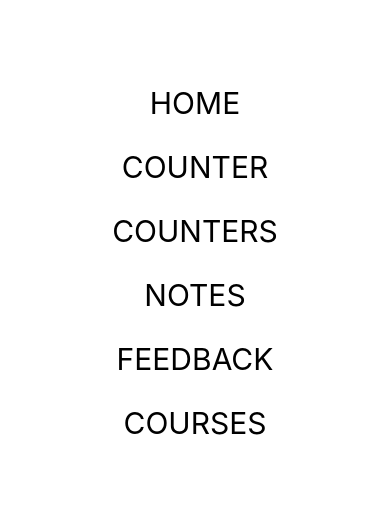
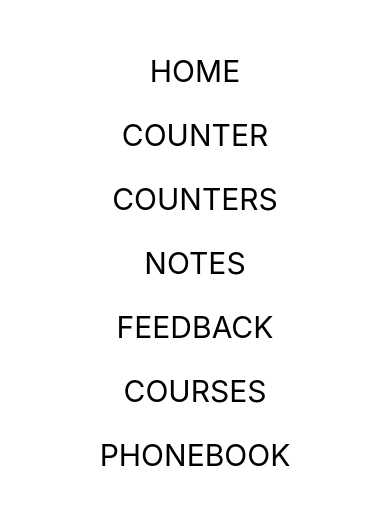
Before and after one commit to oelearning/fullstackopen-1c, a React (Vite) app in the folder 1c/: page / in a window 390 px wide. Shown: the part 159-664 px from the top of the page. Built offline with nearby package versions, Linux system fonts and the light colour scheme.

Commit message:
add phonebook link

```diff
--- a/1c/src/components/MenuPop/constants.js
+++ b/1c/src/components/MenuPop/constants.js
@@ -22,5 +22,9 @@ export const LINKS = [
   {
     name: 'courses',
     path: '/courses'
+  },
+  {
+    name: 'phonebook',
+    path: '/phonebook'
   }
 ]
```
